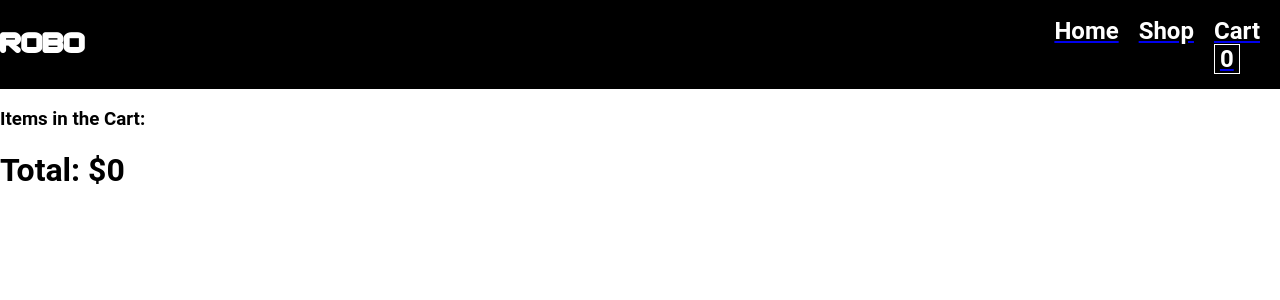
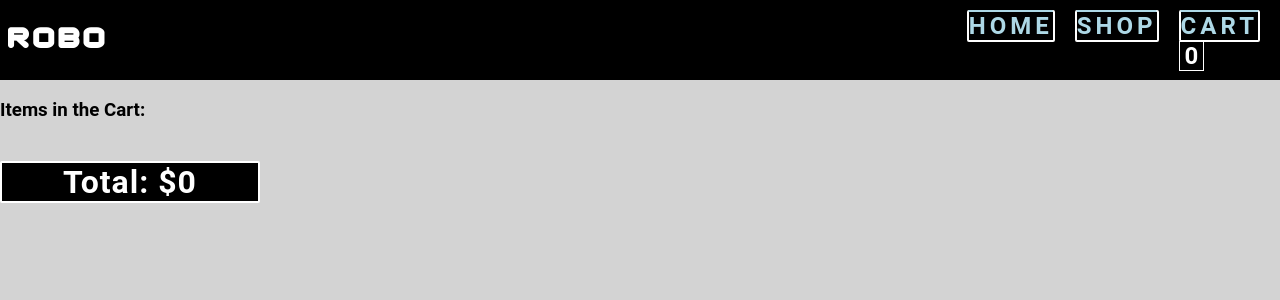
Before and after one commit to hritikb27/shopping-cart, a React (Create React App) app: page /cart in a window 1280 px wide. Shown: the top 300 px of the page. Built offline with nearby package versions, Linux system fonts and the light colour scheme.

Commit message:
Styled UI

```diff
--- a/src/App.js
+++ b/src/App.js
@@ -1,4 +1,4 @@
-import React,{useState} from "react";
+import React, { useState } from "react";
 import Nav from "./components/Nav";
 import HomePage from "./components/HomePage";
 import { BrowserRouter, Routes, Route } from 'react-router-dom';
@@ -10,23 +10,34 @@ import { Cart } from "./components/Cart";
 
 function App() {
   const [cartItems, setCartItems] = useState([]);
+  const [itemQuantity, setItemQuantity] = useState({});
 
-  function addToCartContext(item){
-    setCartItems(prevState=>{
+  function addToCartContext(item, event) {
+    event.disabled=true;
+    event.innerText = 'Added'
+    event.classList.add('no-hover')
+    setCartItems(prevState => {
+      changeItemQuantity(item.name, 1)
       return [...prevState, item]
+    })
+  }
+
+  function changeItemQuantity(name, amount) {
+    setItemQuantity(prevState=>{
+      return {...prevState,[name]:amount}
     })
   }
 
   return (
     <BrowserRouter>
       <div className="App">
-          <Nav amount={cartItems.length} />
+        <Nav amount={cartItems} />
         <Routes>
           <Route path="/" element={<HomePage />} />
           <Route path="/shop" element={<ShoppingPage />} />
           <Route path="/cat-toys" element={<CatRobots func={addToCartContext} />} />
           <Route path="/robot-kits" element={<RobotKitsPage func={addToCartContext} />} />
-            <Route path="/cart" element={<Cart items={cartItems}/>} />
+          <Route path="/cart" element={<Cart items={cartItems} quantity={itemQuantity} changeQuantity={changeItemQuantity} />} />
         </Routes>
       </div>
     </BrowserRouter>
--- a/src/components/Cart.js
+++ b/src/components/Cart.js
@@ -2,14 +2,16 @@ import React from "react";
 
 
 function Cart(props) {
-    let totalPrice=0;
+    let totalPrice = 0;
     return (
-        <div>
+        <div className='cart'>
             <h3>Items in the Cart:</h3>
-            {props.items.map(item => {
-                totalPrice = totalPrice+item.price;
-                return <><p>{item.name}</p><p>{item.price}</p></>
-            })}
+            <div className='cartInfo'>
+                {props.items.map(item => {
+                    totalPrice = totalPrice + (item.price * props.quantity[item.name]);
+                    return <div><p>{item.name}</p><p>${item.price}</p> <label>Quantity: <input type='number' value={props.quantity[item.name]} onChange={(event) => props.changeQuantity(item.name, event.target.value)} /></label></div>
+                })}
+            </div>
             <h1>Total: ${totalPrice}</h1>
         </div>
     )
--- a/src/components/Nav.js
+++ b/src/components/Nav.js
@@ -2,9 +2,16 @@ import React from "react";
 import { Link } from "react-router-dom";
 
 function Nav(props) {
+    let quantity=0;
+    if(props.amount.length>0){
+        const cartQuantity = props.amount.map(item=>{
+            quantity = quantity+item.quantity;
+        })
+    }
+
     return (
         <div className='nav'>
-            <h3>robo</h3>
+            <a href='/' className='logo'>robo</a>
             <ul style={{ display: 'flex', gap: '20px', listStyle: 'none' }}>
                 <Link to='/'>
                     <li>Home</li>
@@ -16,7 +23,7 @@ function Nav(props) {
 
                 <Link to='/cart'>
                 <li>Cart</li>
-                <span>{props.amount}</span>
+                <span>{quantity}</span>
                 </Link>
             </ul>
         </div>
--- a/src/data/CatRobots.js
+++ b/src/data/CatRobots.js
@@ -7,9 +7,9 @@ function CatRobots(props){
         {CatRobotsData.map(item=>{
         return <div>
             <img src={item.url} />
-            <p>{item.price}</p>
+            <p>${item.price}</p>
             <p>{item.name}</p>
-            <button onClick={()=>props.func(item)}>Add To Cart</button>
+            <button onClick={(event)=>props.func(item, event.target)}>Add To Cart</button>
         </div>
     })}
     </div>
--- a/src/data/RobotKits.js
+++ b/src/data/RobotKits.js
@@ -7,9 +7,9 @@ function RobotKitsPage(props) {
             {RobotKits.map(item => {
                 return <div>
                     <img src={item.url} />
-                    <p>{item.price}</p>
+                    <p>${item.price}</p>
                     <p>{item.name}</p>
-                    <button onClick={()=>props.func(item)}>Add To Cart</button>
+                    <button onClick={(event)=>props.func(item, event.target)}>Add To Cart</button>
                 </div>
             })}
         </div>
--- a/src/index.scss
+++ b/src/index.scss
@@ -1,4 +1,21 @@
-$navLinkColor:rgba(0, 177, 247, 0.986);
+@mixin contentButton {
+    position: relative;
+    color: black;
+    transition: 0.2s;
+    text-align: center;
+    border: 2px solid black;
+    letter-spacing: 4px;
+    text-transform: uppercase;
+    font-size: 24px;
+    border-radius: 2px;
+}
+
+@mixin contentButtonHover {
+    background-color: black;
+    color: white;
+    cursor: pointer;
+    box-shadow: 0 0 10px black, 0 0 10px black, 0 0 10px black;
+}
 
 @font-face {
     font-family: "more-than-human";
@@ -8,28 +25,61 @@ $navLinkColor:rgba(0, 177, 247, 0.986);
 body{
     margin: 0;
     font-family: 'Roboto', sans-serif;
+    background-color:lightgray;
 }
 
 .homepage{
     display: flex;
     justify-content: space-between;
-    background-color:skyblue;
     min-height:90vh;
     font-size: larger;
+
+    .navText{
+        text-align: center;
+    }
+
+    .navText button{
+        @include contentButton();
+    }
+
+    .navText button:hover{
+        @include contentButtonHover();
+    }
 
     h1{
         margin: 0;
     }
+
+    .image{
+        align-self: center;
+        margin-right: 0;
+
+        img{
+            border-radius: 2px;
+            width: 90%;
+        }
+    }
 }
 
 .shoppingpage{
-    background-color:lightblue;
     min-height:90vh;
 
     .shoppingCart{
         min-width: 20vw;
         max-height: 50vh;
         border: 2px solid burlywood;
+    }
+
+    a{
+        text-decoration: none;
+    }
+
+    h1{
+        @include contentButton();
+    }
+
+    h1:hover{
+        @include contentButtonHover();
     }
 }
 
@@ -44,17 +94,47 @@ body{
     cursor: pointer;
     font-size: x-large;
 
-    h3{
+    .logo{
+        color: white;
+        text-decoration: none;
         font-family: 'more-than-human', sans-serif;
+        letter-spacing: 4px;
+        padding-left: 8px;
+        font-size: 28px;
     }
 
     ul{
         margin: 0px 20px;
+        display: flex;
+        justify-content: center;
+
+        a{
+            text-decoration: none;
+        }
     }
 
+
+
     li{
+        position: relative;
+        color: lightblue;
+        transition: 0.2s;
+        text-align: center;
+        border: 2px solid white;
+        text-decoration: overline;
+        letter-spacing: 4px;
+        text-transform: uppercase;
+        font-size: 24px;
+        border-radius: 2px;
+    }
+
+    li:hover{
         color: white;
+        background-color: lightblue;
+        box-shadow: 0 0 10px lightblue, 0 0 10px lightblue, 0 0 10px lightblue;
+
     }
+
     span{
         padding: 0 5px;
         border: 1px solid white;
@@ -64,10 +144,64 @@ body{
 
 .productImages{
     display: flex;
+    text-align: center;
     gap: 50px;
     flex-wrap: wrap;
 
     img{
         max-height: 20rem;
     }
+
+    div button{
+        @include contentButton();
+    }
+
+    div button:not(.no-hover):hover{
+        @include contentButtonHover();
+    }
 }
+
+.cart{
+    // display: flex;
+    // flex-direction: column;
+    // align-items: center;
+    // justify-content: center;
+    h1{
+        display: flex;
+        justify-content: center;
+        letter-spacing: 1px;
+        background-color: black;
+        color: white;
+        width: 20vw;
+        border: 2px solid white;
+        border-radius: 2px;
+    }
+
+    .cartInfo{
+        display: flex;
+        flex-direction: column;
+        justify-content: center;
+
+        div{
+            display: flex;
+            gap: 10px;
+
+            p{
+                display: flex;
+                justify-content: center;
+                align-items: center;
+                color: white;
+                border: 2px solid black;
+                background-color: black;
+                border-radius: 2px;
+                min-width: 3rem;
+                min-height: 2rem;
+            }
+
+            label{
+                display: flex;
+                align-items: center;
+            }
+        }
+    }
+}
```
Also changed, not shown: src/data/productData.js (+27 -9 lines). Lines whose indentation alone changed are shown as unchanged.
